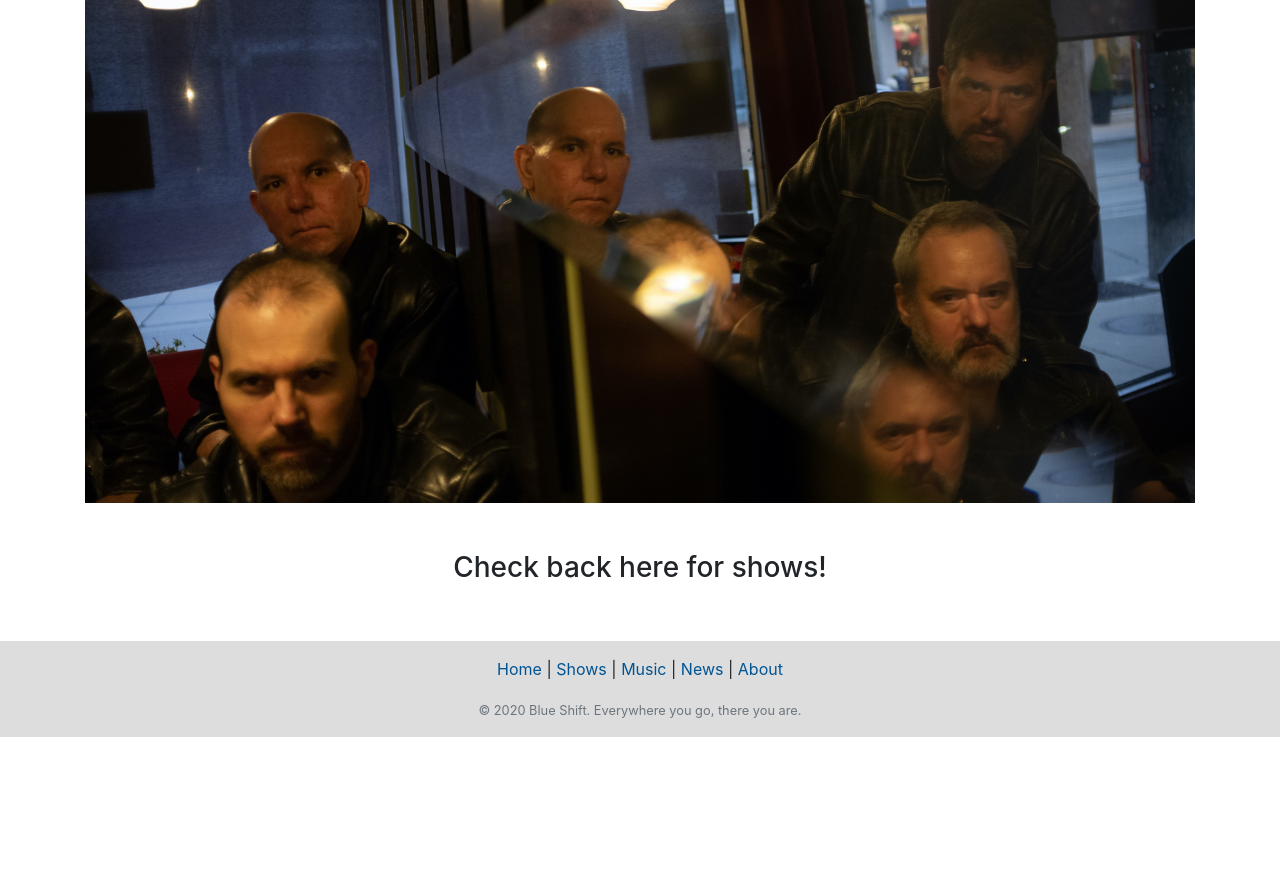
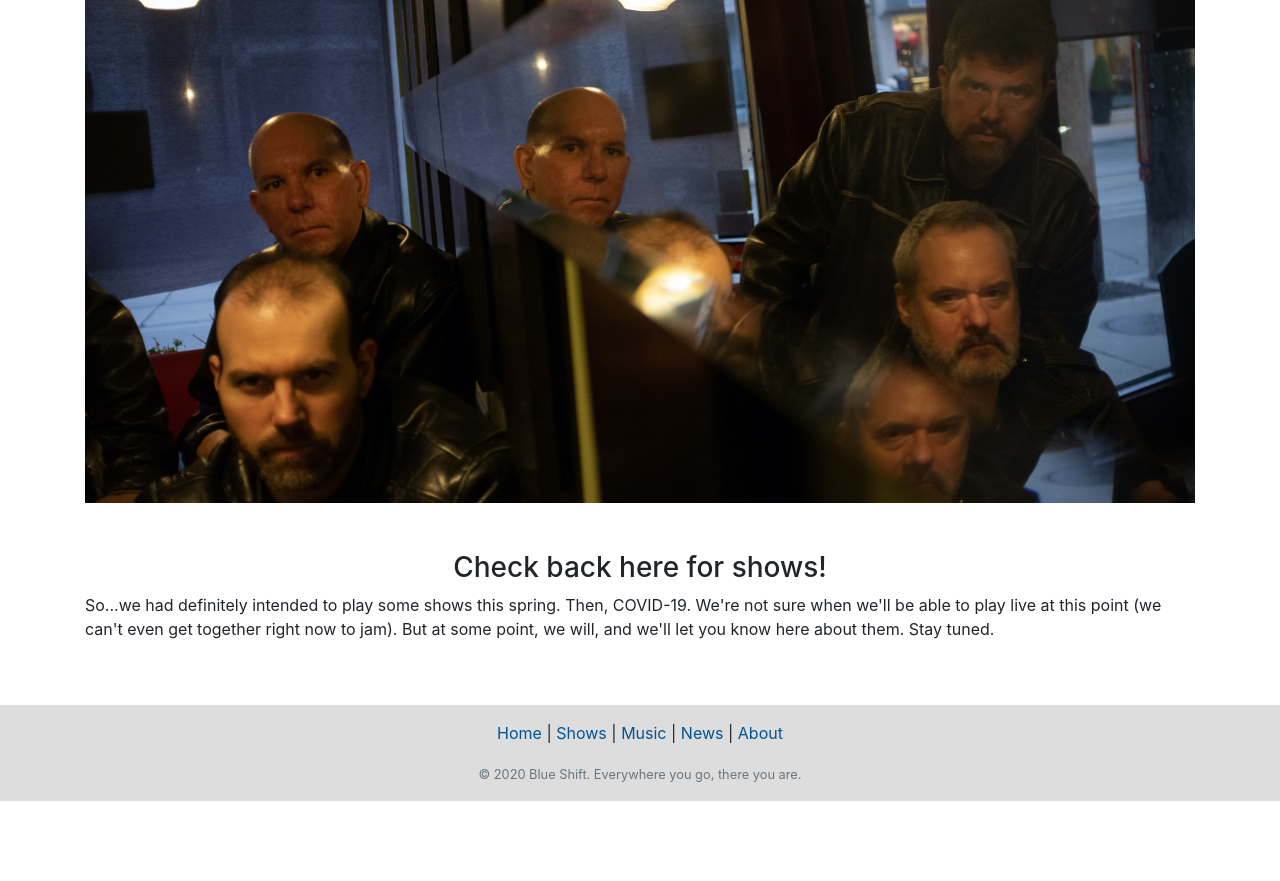
Before and after one commit to LorenDavie/BlueShiftWebsite, a Django app: page /shows/ in a window 1280 px wide. Shown: the part 213-1094 px from the top of the page. Before the commit the page ends 950 px from the top, so only its background shows below. Run offline with Django 3.2, Linux system fonts and the light colour scheme; data that the repository does not hold is empty; some libraries are stand-ins or nearby versions; some web fonts are replaced.

Commit message:
COVID shows update
Signed-off-by: Loren Davie <code@axilent.com>

```diff
--- a/blueweb/templates/shows.html
+++ b/blueweb/templates/shows.html
@@ -36,6 +36,7 @@
 <div class="row mt-5 mb-5">
     <div class="col">
         <h3 class="text-center">Check back here for shows!</h3>
+        <p>So...we had definitely intended to play some shows this spring.  Then, COVID-19.  We're not sure when we'll be able to play live at this point (we can't even get together right now to jam).  But at some point, we will, and we'll let you know here about them.  Stay tuned.</p>
     </div>
 </div>
 {% endif %}
```
